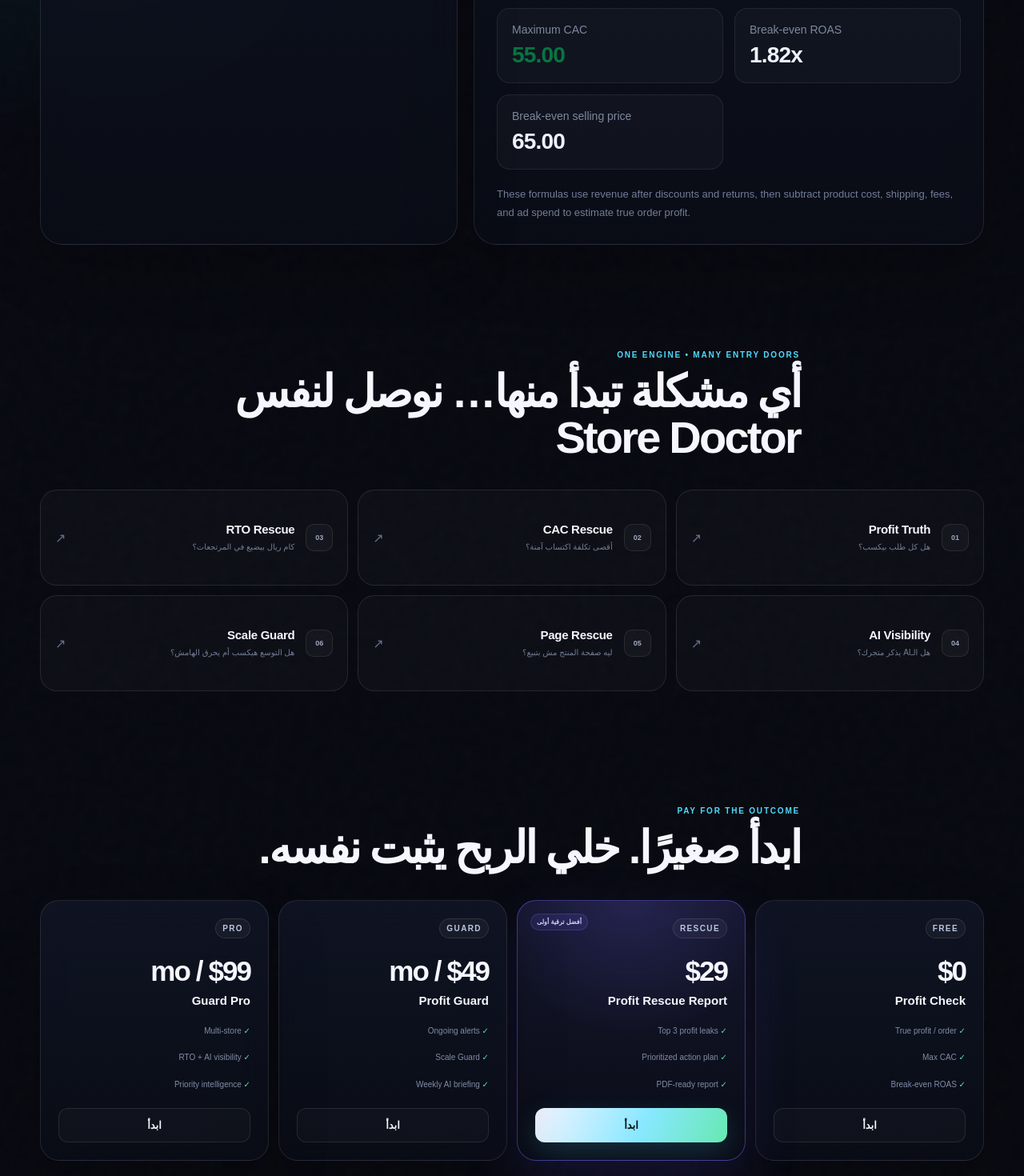
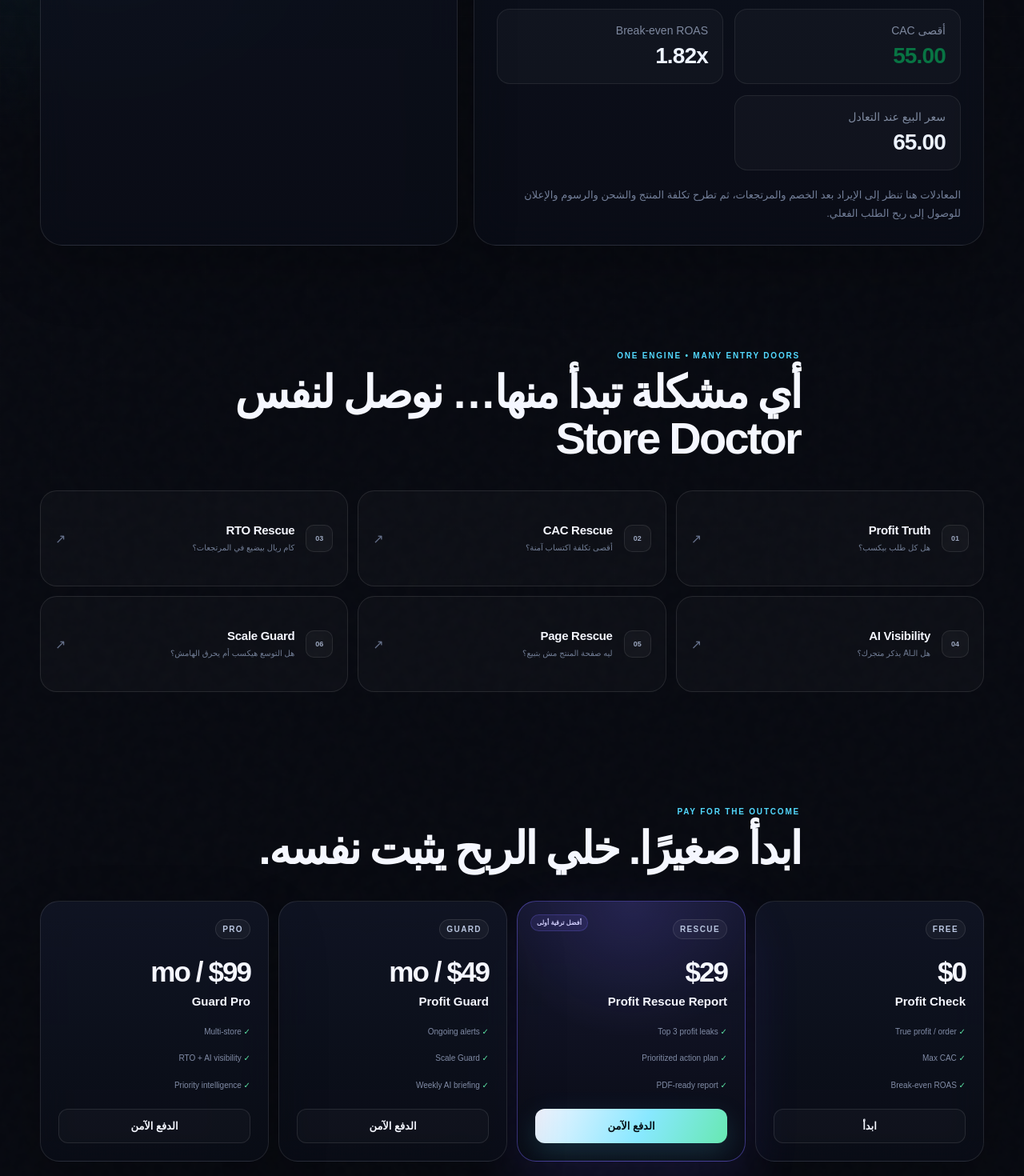
Before and after one commit to aelkhoreiby/business-money-tools, a Next.js app: page / in a window 1280 px wide. Shown: the part 1580-3050 px from the top of the page at 80% size. Built offline with nearby package versions, Linux system fonts and the light colour scheme; no server answers.

Commit message:
fix: localize calculator and separate paid checkout destinations

```diff
--- a/app/components/ProfitRescueHome.tsx
+++ b/app/components/ProfitRescueHome.tsx
@@ -121,6 +121,12 @@
   }
 } as const;
 
+const checkoutUrls = {
+  RESCUE: process.env.NEXT_PUBLIC_RESCUE_CHECKOUT_URL,
+  GUARD: process.env.NEXT_PUBLIC_GUARD_CHECKOUT_URL,
+  PRO: process.env.NEXT_PUBLIC_PRO_CHECKOUT_URL,
+} as const;
+
 export default function ProfitRescueHome() {
   const [lang, setLang] = useState<"ar" | "en">("ar");
   const t = copy[lang];
@@ -209,7 +215,7 @@
         </div>
 
         <div className="diagnostic-grid">
-          <EcommerceProfitCalculator />
+          <EcommerceProfitCalculator ar={ar} />
           <aside className="doctor-card">
             <div className="doctor-orbit" />
             <span className="section-kicker">{t.doctorKicker}</span>
@@ -265,7 +271,21 @@
                 <strong className="plan-price">{plan[1]}</strong>
                 <h3>{plan[2]}</h3>
                 <div className="plan-features">{plan[3].map(function(f) { return <span key={f}>✓ {f}</span>; })}</div>
-                <a href="#diagnostic" className={plan[0] === "RESCUE" ? "primary-btn compact" : "outline-btn"}>{ar ? "ابدأ" : "Start"}</a>
+                <a
+                  href={checkoutUrls[plan[0] as keyof typeof checkoutUrls] || undefined}
+                  className={
+                    (plan[0] === "RESCUE" ? "primary-btn compact" : "outline-btn") +
+                    (checkoutUrls[plan[0] as keyof typeof checkoutUrls] ? "" : " is-disabled")
+                  }
+                  aria-disabled={!checkoutUrls[plan[0] as keyof typeof checkoutUrls]}
+                  onClick={(event) => {
+                    if (!checkoutUrls[plan[0] as keyof typeof checkoutUrls]) event.preventDefault();
+                  }}
+                >
+                  {plan[0] === "FREE"
+                    ? (ar ? "ابدأ" : "Start")
+                    : (ar ? "الدفع الآمن" : "Secure checkout")}
+                </a>
               </article>
             );
           })}
```
